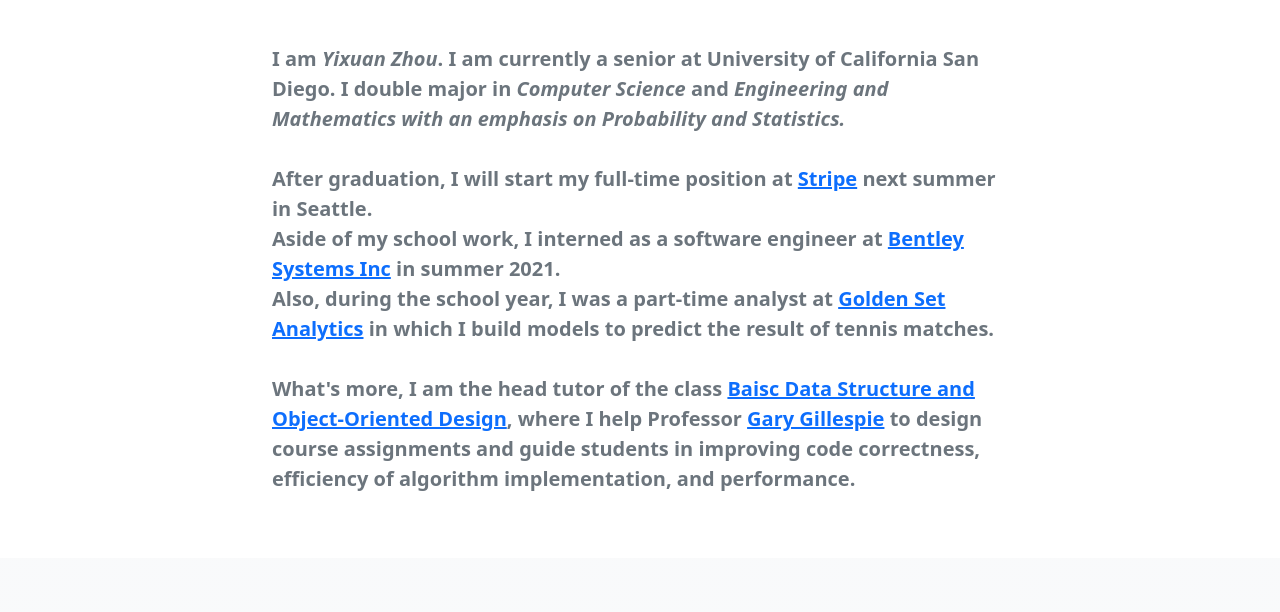
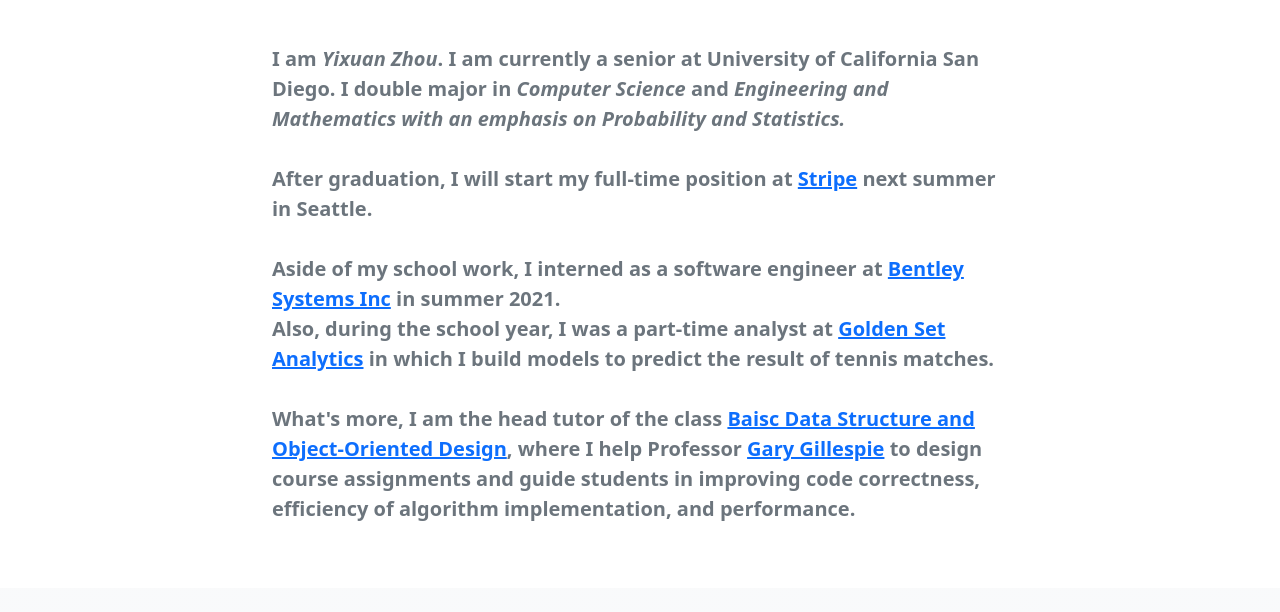
Before and after one commit to YixuanSeanZhou/YixuanSeanZhou.github.io, a plain HTML site: page index.html in a window 1280 px wide. Shown: the part 688-1300 px from the top of the page. Drawn offline with nearby package versions, Linux system fonts and the light colour scheme; a web font is replaced by a local one.

Commit message:
just a bit update

```diff
--- a/index.html
+++ b/index.html
@@ -91,7 +91,7 @@
                         I am currently a senior at University of California San Diego.
                         I double major in <i>Computer Science </i> and <i> Engineering and Mathematics with an emphasis on Probability and Statistics.</i><br>
                         <br>
-                        After graduation, I will start my full-time position at <a href="https://stripe.com/">Stripe</a> next summer in Seattle.
+                        After graduation, I will start my full-time position at <a href="https://stripe.com/">Stripe</a> next summer in Seattle.<br>
                         <br>
                         Aside of my school work, I interned as a software engineer at <a href="https://www.bentley.com/en">Bentley Systems Inc</a> in summer 2021.
                         <br>
```
